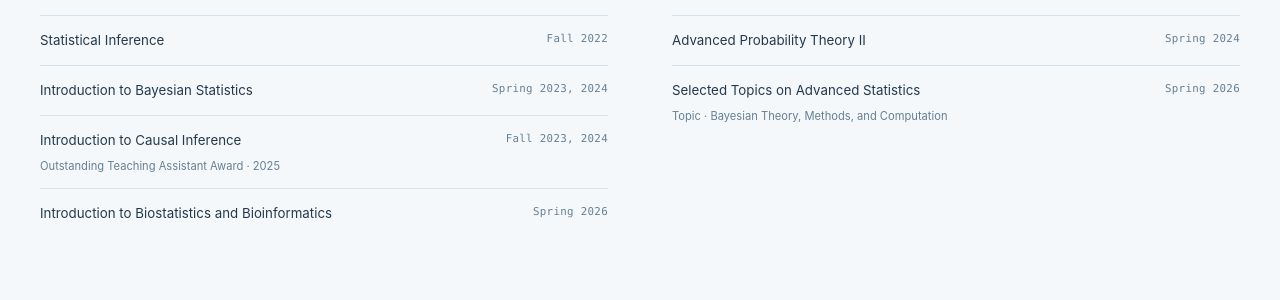
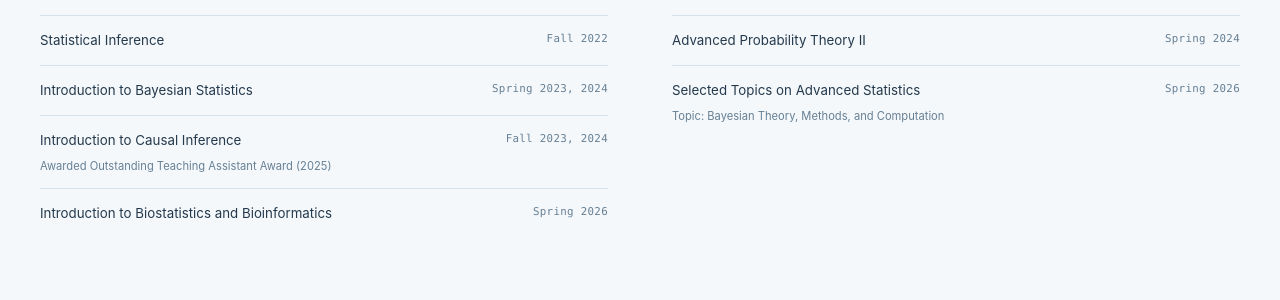
Before and after one commit to yu-hao-yang/yu-hao-yang.github.io, a Jekyll site: the page built from _pages/about.md, in a window 1280 px wide and 900 px high, scrolled down 4321 px. Shown: the part 151-451 px from the top of the window. Built offline with Jekyll 4.4.1, drawn with Linux system fonts in a browser that asks for light colours.

Commit message:
Update teaching notes wording and CV
Co-Authored-By: Claude Code <noreply@anthropic.com>

```diff
--- a/_pages/about.md
+++ b/_pages/about.md
@@ -196,7 +196,7 @@ redirect_from:
             <li>
               <div>
                 <span>Introduction to Causal Inference</span>
-                <p class="teaching-note">Outstanding Teaching Assistant Award · 2025</p>
+                <p class="teaching-note">Awarded Outstanding Teaching Assistant Award (2025)</p>
               </div>
               <time>Fall 2023, 2024</time>
             </li>
@@ -210,7 +210,7 @@ redirect_from:
             <li>
               <div>
                 <span>Selected Topics on Advanced Statistics</span>
-                <p class="teaching-note">Topic · Bayesian Theory, Methods, and Computation</p>
+                <p class="teaching-note">Topic: Bayesian Theory, Methods, and Computation</p>
               </div>
               <time>Spring 2026</time>
             </li>
```
Also changed, not shown: 1 other file.
